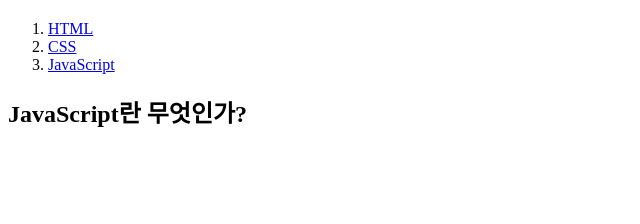
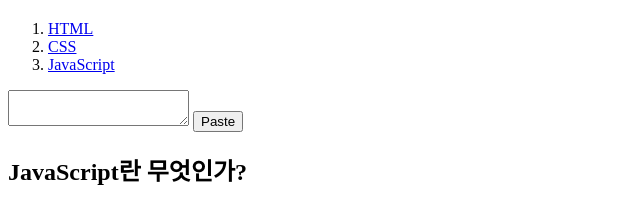
Before and after one commit to ifyoukiheon/my-first-web-site, a plain HTML site: page 3.html in a window 1280 px wide. Shown: the part 60-284 px from the top of the page, without its empty margins (0-640 px from the left). Drawn offline with Linux system fonts and the light colour scheme.

Commit message:
Add files via upload

```diff
--- a/3.html
+++ b/3.html
@@ -15,6 +15,9 @@
     <li><a href="3.html">JavaScript</a></li>
 </ol>
 
+<textarea id="output"></textarea>
+<button id="paste">Paste</button>
+
 <h2>JavaScript란 무엇인가?</h2>
 </body>
 
```
